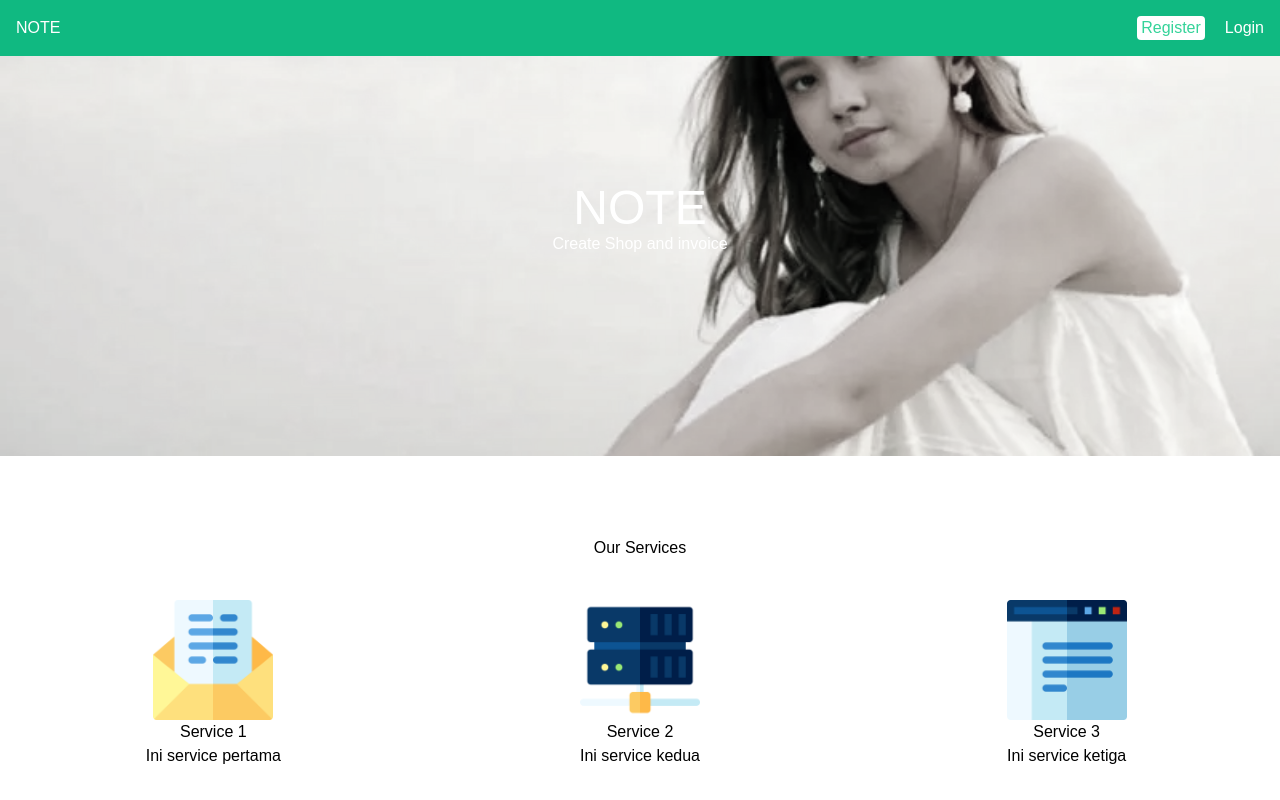
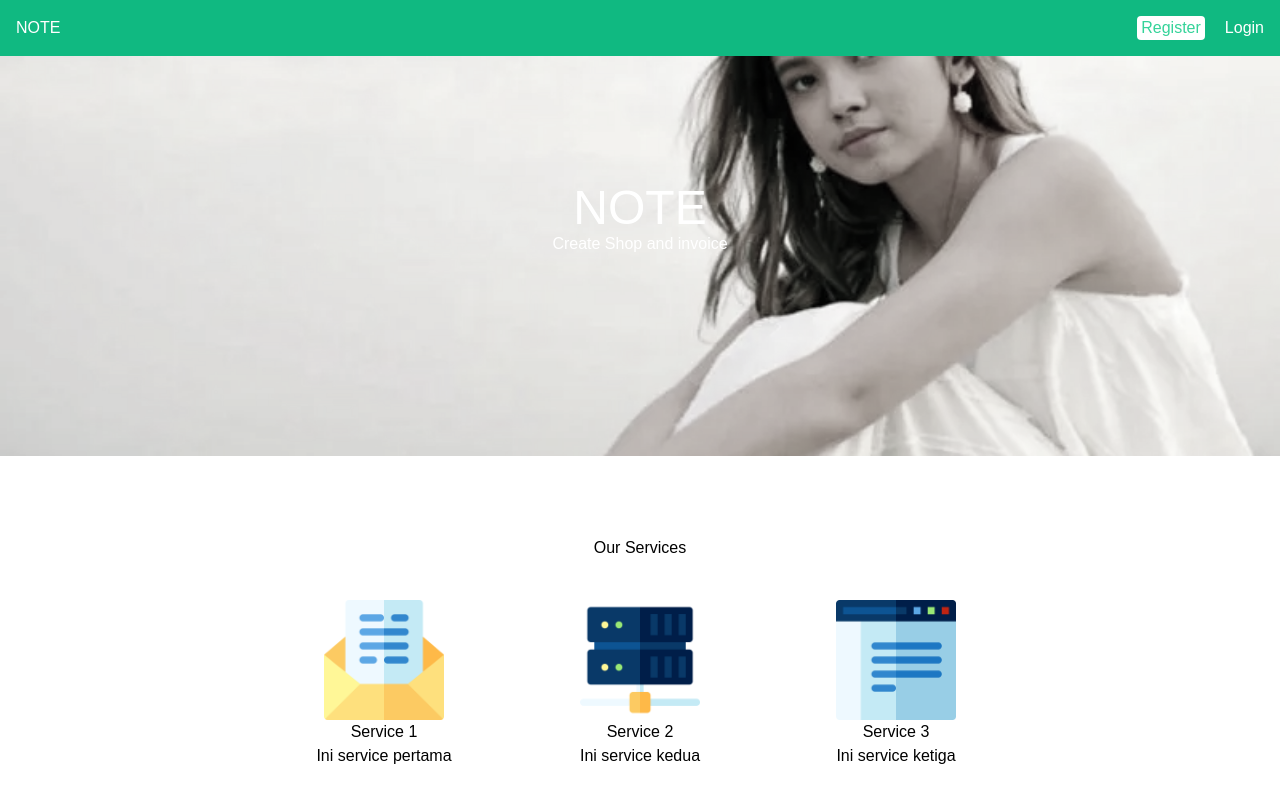
Before and after one commit to JenabB/react-note, a React (Create React App) app: page / in a window 1280 px wide. Shown: the top 800 px of the page. Built offline with nearby package versions, Linux system fonts and the light colour scheme.

Commit message:
fix layout

```diff
--- a/src/pages/LandingPage.js
+++ b/src/pages/LandingPage.js
@@ -22,7 +22,7 @@ const LandingPage = () => {
 
       <div className="py-20 mx-auto">
         <h1 className="text-center mb-10">Our Services</h1>
-        <div className="grid grid-cols-3 text-center">
+        <div className="grid grid-cols-3 text-center lg:w-3/5 w-4/5 mx-auto">
           <div className="mx-2">
             <img
               className="mx-auto"
```
